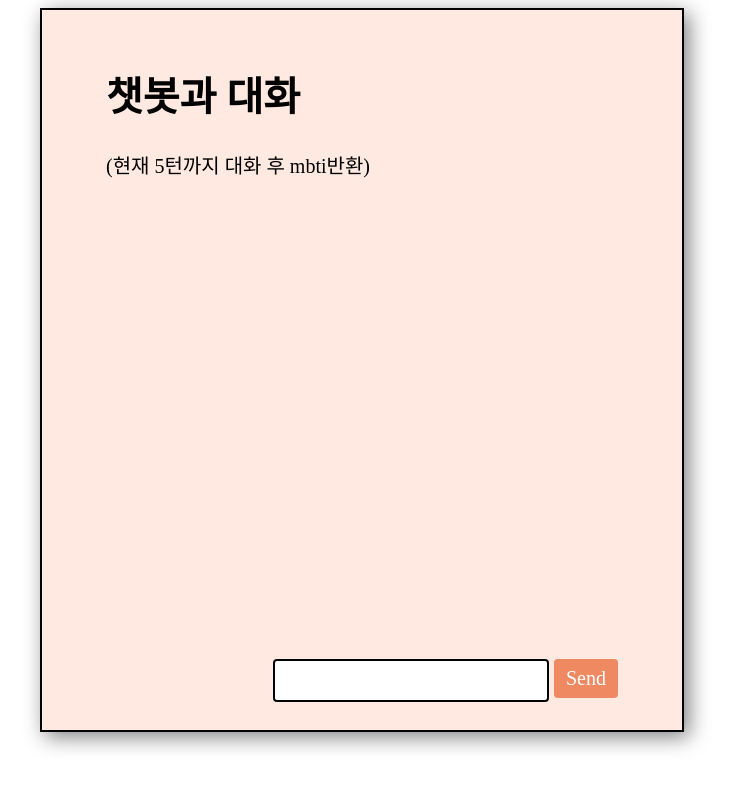
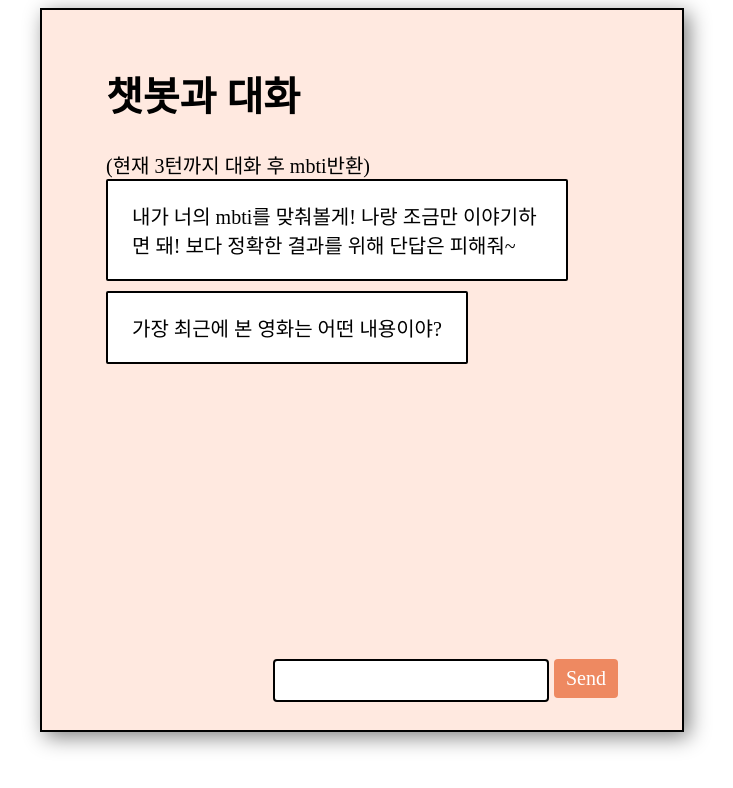
Before and after one commit to ldh-Hoon/Chatbot_Mbti_Test, a Next.js app in the folder frontend/fine-tuning-chatbot/: page / in a window 1280 px wide. Shown: the top 788 px of the page, without its empty margins (278-1011 px from the left). Built offline with nearby package versions, Linux system fonts and the light colour scheme; a web font is replaced by a local one.

Commit message:
초기 질문 + mbti 확률 보여주게 수정

```diff
--- a/frontend/fine-tuning-chatbot/_app.js
+++ b/frontend/fine-tuning-chatbot/_app.js
@@ -1,7 +1,9 @@
 import React from "react";
 import ChatApp from "./index.js";
+import setMessages from "./index.js";
 import Head from "next/head";
 import styles from "./public/styles/App.module.css"; // 상대 경로를 사용하여 App.module.css 파일을 import 합니다.
+
 
 const MyApp = ({ Component, pageProps }) => {
   return (
--- a/frontend/fine-tuning-chatbot/pages/const_list.js
+++ /dev/null
@@ -1,30 +0,0 @@
-const questions =['너는 취미가 뭐니?',
-'주말엔 주로 뭐를 해?',
-'가장 좋아하는 음식이 뭐야?',
-'자주 듣는 노래 장르가 뭐야?',
-'친구는 많은 편이니?',
-'내일은 뭐 할거야?',
-'혹시 지금 솔로야?',
-'요즘 듣는 노래가 있을까?',
-'요즘 드라마는 뭐 봐?',
-'가장 최근에 본 영화는 어떤 내용이야?',
-'요즘 고민같은거 있어?',
-'나한테 물어보고 싶은거 있어?',
-'만약 여행을 간다면 어디로 가고싶어?',
-'오늘 하루는 어땠어?',
-'너는 꿈이 뭐야?',
-'가장 좋아하는 색이 뭐야?',
-'봄, 여름, 가을, 겨울중에 어떤 계절이 제일 좋아?',
-'이제 물어볼 주제도 없따..'
-];
-const ans_added = ['아하','헐','아','아 진짜', '음', '그래?', '엥', '오', '와', '우와',
-'와 정말', '오 정말', '아 정말', '와 진짜', '헐 진짜', '키키', '대박', '그렇구나'];
-const ans_added2 = ['아하','와!', '응!', '그래!', '키키'];
-const ans_added3 = ['ㅠㅠ ','에이...', '으응...', '어? ', '힝', '아...', '으악...',
-'헐', '헉']
-const ans_re = [' 그러지 말구 한번만 해보자, 응?',
-          '왜애 한번만 해봐~',
-          '...아니지? 해줄거지?'];
-const ans_middle = ['음...슬슬 조금만 더 들으면 알 수 있겠는데...?',
-              '오호...윤곽이 보인다!',
-              '너의 mbti는 파악되고있다...'];
--- a/frontend/fine-tuning-chatbot/pages/index.js
+++ b/frontend/fine-tuning-chatbot/pages/index.js
@@ -1,17 +1,53 @@
-import React, { useState } from "react";
+import React, { useState , useEffect} from "react";
 import styles from "../public/styles/App.module.css";
-import "./const_list"
 const BACKEND_URL = "http://127.0.0.1:8000/";
+
+
+
+const questions =['너는 취미가 뭐니?',
+'주말엔 주로 뭐를 해?',
+'가장 좋아하는 음식이 뭐야?',
+'자주 듣는 노래 장르가 뭐야?',
+'친구는 많은 편이니?',
+'내일은 뭐 할거야?',
+'혹시 지금 솔로야?',
+'요즘 듣는 노래가 있을까?',
+'요즘 드라마는 뭐 봐?',
+'가장 최근에 본 영화는 어떤 내용이야?',
+'요즘 고민같은거 있어?',
+'나한테 물어보고 싶은거 있어?',
+'만약 여행을 간다면 어디로 가고싶어?',
+'오늘 하루는 어땠어?',
+'너는 꿈이 뭐야?',
+'가장 좋아하는 색이 뭐야?',
+'봄, 여름, 가을, 겨울중에 어떤 계절이 제일 좋아?',
+'이제 물어볼 주제도 없따..'
+];
+const ans_added = ['아하','헐','아','아 진짜', '음', '그래?', '엥', '오', '와', '우와',
+'와 정말', '오 정말', '아 정말', '와 진짜', '헐 진짜', '키키', '대박', '그렇구나'];
+const ans_added2 = ['아하','와!', '응!', '그래!', '키키'];
+const ans_added3 = ['ㅠㅠ ','에이...', '으응...', '어? ', '힝', '아...', '으악...',
+'헐', '헉']
+const ans_re = [' 그러지 말구 한번만 해보자, 응?',
+          '왜애 한번만 해봐~',
+          '...아니지? 해줄거지?'];
+const ans_middle = ['음...슬슬 조금만 더 들으면 알 수 있겠는데...?',
+              '오호...윤곽이 보인다!',
+              '너의 mbti는 파악되고있다...'];
+
+const max_tern = 2;
+
 
 var loading_wait = 0;
 var all_log = '';
 var tern = 0;
 var user_log = '';
-var top_pred = 0
+var top_pred = 0;
 
-var need_user_log_len = 50
-var ending = 0
-var mid_check = 0
+var need_question = 0;
+var need_user_log_len = 50 ;
+var ending = 0;
+var mid_check = 0;
 function processOutput(output, n) {
     output = output.substring(n - 1);
     output = output.split("\n")[0];
@@ -28,14 +64,32 @@ function convertLabelToStr(label){
   };
   return mbtiMap[label];
 }
+
 const ChatApp = () => {
   const [messages, setMessages] = useState([]);
   const [inputMessage, setInputMessage] = useState("");
 
+  useEffect(() => {//처음 한 번만 실행
+    var initialBotMessage = {
+      text:
+        "내가 너의 mbti를 맞춰볼게! 나랑 조금만 이야기하면 돼! 보다 정확한 결과를 위해 단답은 피해줘~",
+      isUser: false,
+    };
+    setMessages([initialBotMessage]);
+    var t = questions[Math.floor(Math.random() * questions.length)]
+    initialBotMessage = {
+      text: t,
+      isUser: false,
+    };
+    setMessages((prevMessages) => [...prevMessages, initialBotMessage]);
+    all_log += "you: " + t;
+  }, []);
+
+
   const handleSendMessage = async () => {
     if (inputMessage.trim() !== "") {
       if(loading_wait==0){
-      if(tern<5){
+      if(tern<max_tern){
         loading_wait = 1;
       const newMessage = { text: inputMessage, isUser: true };
       setMessages((prevMessages) => [...prevMessages, newMessage]);
@@ -68,7 +122,7 @@ const ChatApp = () => {
         console.error("Error sending message:", error);
         loading_wait = 0;
       }
-    }else if(tern == 5){
+    }else if(tern == max_tern){
       try {
         loading_wait = 1;
         const newMessage = { text: inputMessage, isUser: true };
@@ -97,10 +151,8 @@ const ChatApp = () => {
         // 챗봇의 응답 메시지를 메시지 목록에 추가
         const botResponseMessage = { text: bot_ans, isUser: false };
         setMessages((prevMessages) => [...prevMessages, botResponseMessage]);
-        loading_wait = 0;
       } catch (error) {
         console.error("Error sending message:", error);
-        loading_wait = 0;
       }
 
         const response = await fetch(`${BACKEND_URL}api/get_mbti/`, {
@@ -111,15 +163,21 @@ const ChatApp = () => {
           body: JSON.stringify({ message: user_log }),
         });
 
-        if (!response.ok) {
-          throw new Error("Network response was not ok");
-        }
+        const data = await response.json();
+        const bot_ans = convertLabelToStr(data['message'][0]['label']);
+        // 챗봇의 응답 메시지를 메시지 목록에 추가 , convertLabelToStr
+        var botResponseMessage = { text: "너의 mbti는 " + bot_ans + "구나!", isUser: false };
+        setMessages((prevMessages) => [...prevMessages, botResponseMessage]);
 
-        const data = await response.json();
-        const bot_ans = convertLabelToStr(data['message']['label']);
-        // 챗봇의 응답 메시지를 메시지 목록에 추가 , convertLabelToStr
-        const botResponseMessage = { text: "너의 mbti는 " + bot_ans + "구나!", isUser: false };
-        setMessages((prevMessages) => [...prevMessages, botResponseMessage]);
+        const t = convertLabelToStr(data['message'][0]['label']) + " : "
+          + Math.round(data['message'][0]['score']*1000)/10 + "%, "
+          + convertLabelToStr(data['message'][1]['label']) + " : "
+          + Math.round(data['message'][1]['score']*1000)/10 + "%, "
+          + convertLabelToStr(data['message'][2]['label']) + " : "
+          + Math.round(data['message'][2]['score']*1000)/10 + "%, " ;
+        var botResponseMessage2 = { text: t, isUser: false };
+        setMessages((prevMessages) => [...prevMessages, botResponseMessage2]);
+
         loading_wait = 0;
       } catch (error) {
         console.error("Error sending message:", error);
@@ -137,11 +195,13 @@ const ChatApp = () => {
 }
   };
 
+
+
   return (
     <div className={styles["chat-app"]}>
       <div className={styles["chat-box"]}>
         <h1>챗봇과 대화</h1>
-        (현재 5턴까지 대화 후 mbti반환)
+        (현재 {max_tern+1}턴까지 대화 후 mbti반환)
         <div className={styles["message-list"]}>
           {messages.map((message, index) => (
             <Message key={index} message={message} />
```
Also changed, not shown: 1 other file (tests, documents, lock files or other folders).
